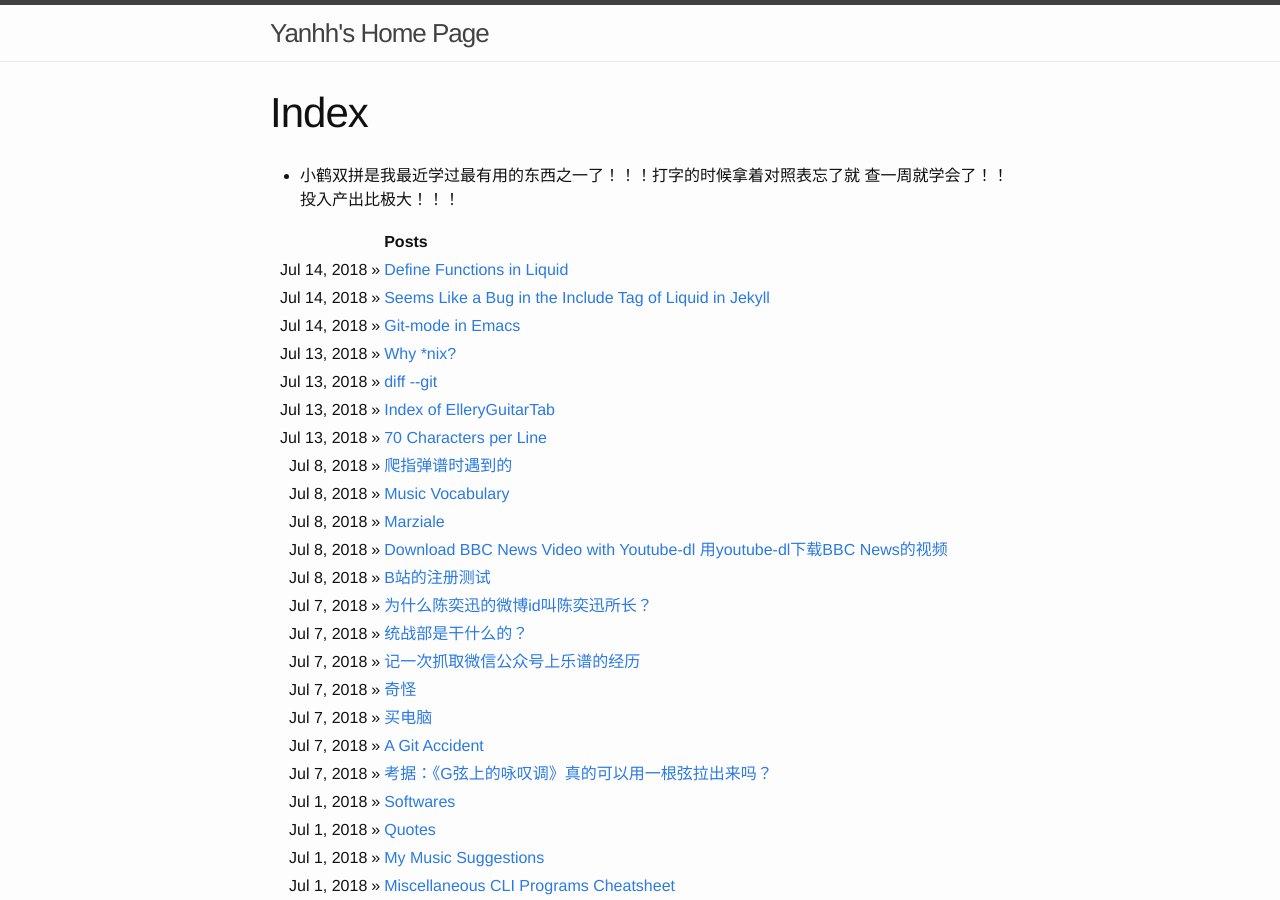
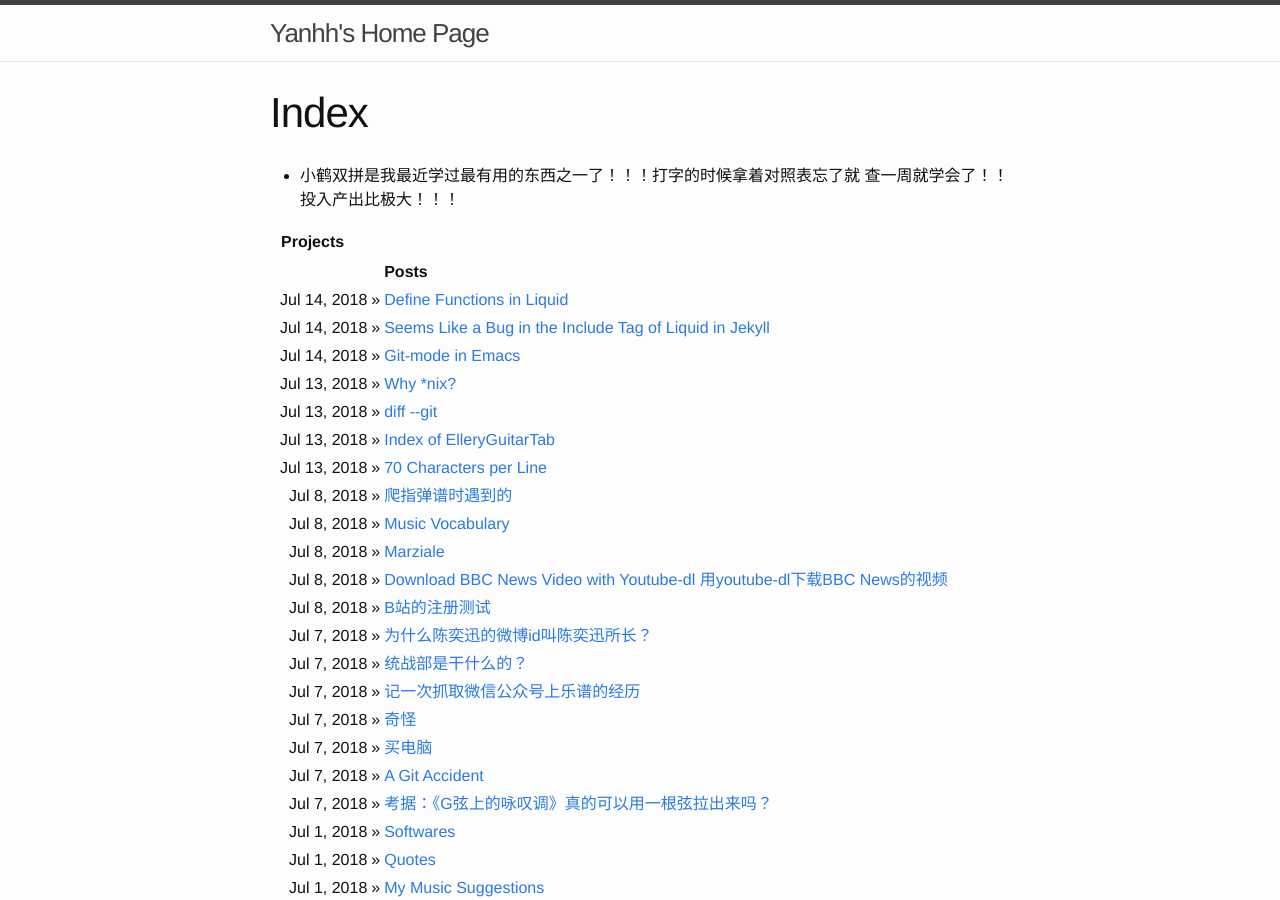
Before and after one commit to ggaarder7/yanhh0.github.io, a Jekyll site: the page built from index.md, in a window 1280 px wide and 900 px high. Built offline with Jekyll 4.4.1, drawn with Linux system fonts in a browser that asks for light colours.

Commit message:
*** empty log message ***

```diff
--- a/index.md
+++ b/index.md
@@ -6,6 +6,7 @@
 - 小鹤双拼是我最近学过最有用的东西之一了！！！打字的时候拿着对照表忘了就
 查一周就学会了！！投入产出比极大！！！
 
+{% include index.html title='Projects' collection=site.projects %}
 {% include index.html title='Posts' collection=site.posts %}
 {% include index.html title='Tabs' collection=site.tabs %}
 {% include index.html title='Reprints' collection=site.reprints %}
```
